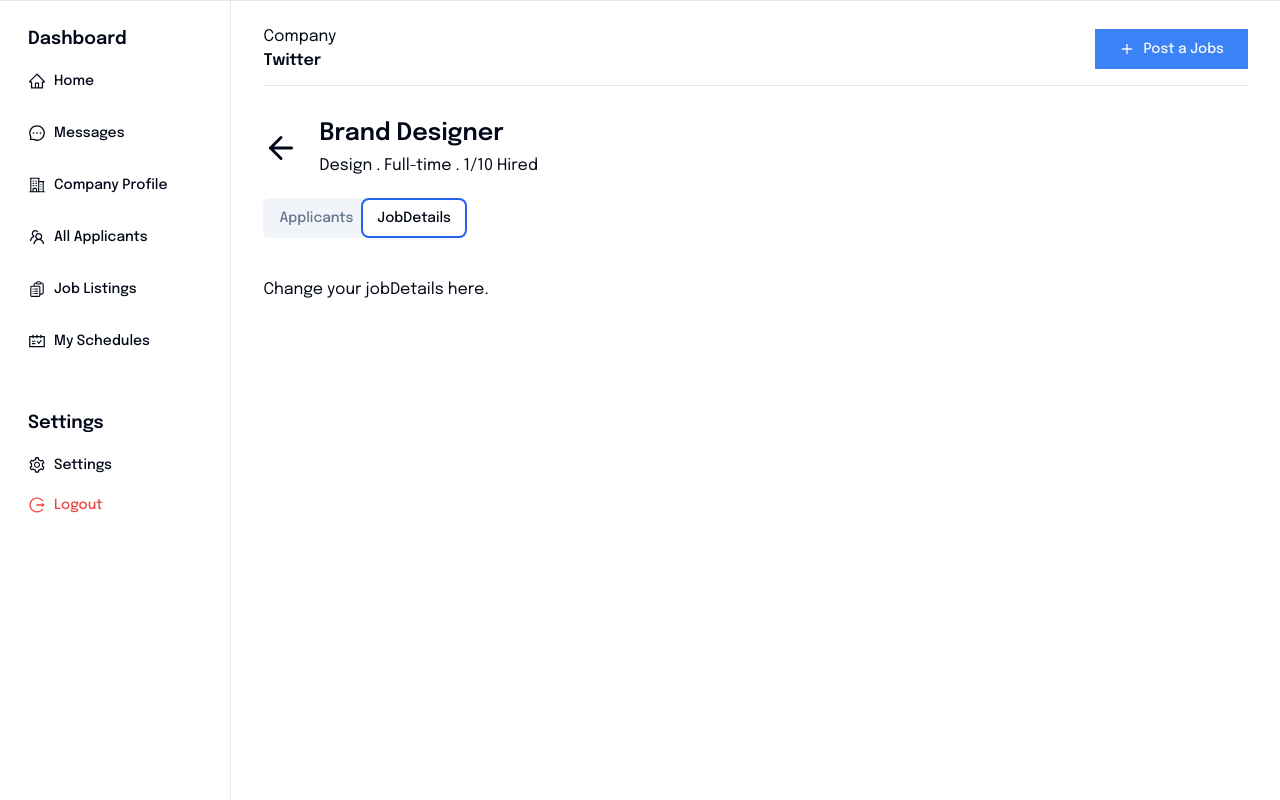
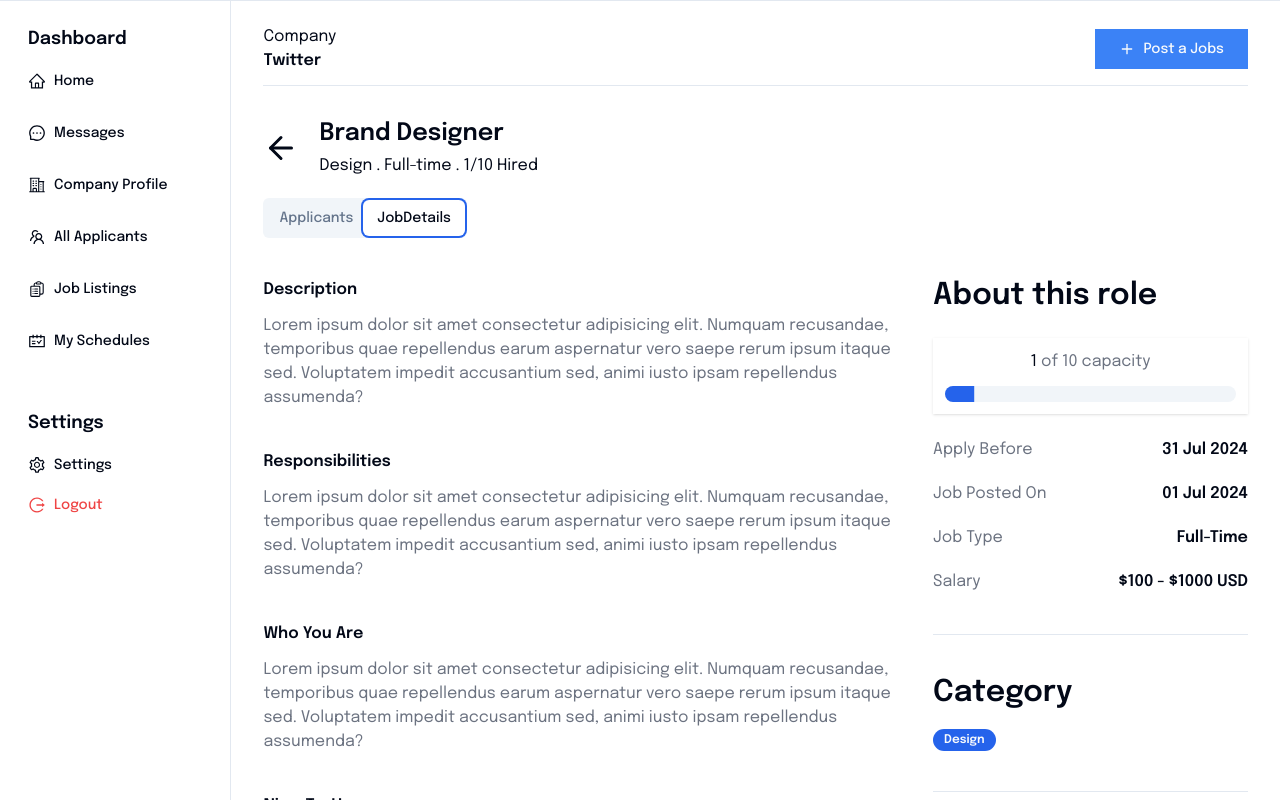
Before and after one commit to glng-swndru/altocumulus-dashboard-job, a Next.js app: page /job-detail/1 in a window 1280 px wide. Both pictures are taken after a click on the tab "JobDetails". Shown: the top 800 px of the page. Built offline with nearby package versions, Linux system fonts and the light colour scheme.

Commit message:
slicing job Detail

```diff
--- a/package.json
+++ b/package.json
@@ -14,6 +14,7 @@
     "@hookform/resolvers": "^3.9.0",
     "@radix-ui/react-dialog": "^1.1.1",
     "@radix-ui/react-label": "^2.1.0",
+    "@radix-ui/react-progress": "^1.1.0",
     "@radix-ui/react-radio-group": "^1.2.0",
     "@radix-ui/react-select": "^2.1.1",
     "@radix-ui/react-separator": "^1.1.0",
--- a/src/app/job-detail/[id]/page.tsx
+++ b/src/app/job-detail/[id]/page.tsx
@@ -4,6 +4,7 @@ import React, { FC } from "react";
 
 import { Tabs, TabsContent, TabsList, TabsTrigger } from "@/components/ui/tabs";
 import Applicants from "@/components/organisms/Applicants";
+import JobDetail from "@/components/organisms/JobDetail";
 
 interface JobDetailPageProps {}
 
@@ -31,7 +32,7 @@ const JobDetailPage: FC<JobDetailPageProps> = ({}) => {
           <Applicants />
         </TabsContent>
         <TabsContent value="jobDetails">
-          Change your jobDetails here.
+          <JobDetail />
         </TabsContent>
       </Tabs>
     </div>
--- /dev/null
+++ b/src/components/organisms/JobDetail/index.tsx
@@ -0,0 +1,136 @@
+import { Badge } from "@/components/ui/badge";
+import { Progress } from "@/components/ui/progress";
+import { Separator } from "@/components/ui/separator";
+import { PartyPopperIcon } from "lucide-react";
+import React, { FC } from "react";
+
+interface JobDetailProps {}
+
+const JobDetail: FC<JobDetailProps> = ({}) => {
+  return (
+    <div>
+      <div className="grid grid-cols-3 w-full gap-5">
+        <div className="col-span-2 space-y-10">
+          <div>
+            <div className="tex-3xl font-semibold">Description</div>
+            <div className="text-gray-500 mt-3">
+              <p>
+                Lorem ipsum dolor sit amet consectetur adipisicing elit. Numquam
+                recusandae, temporibus quae repellendus earum aspernatur vero
+                saepe rerum ipsum itaque sed. Voluptatem impedit accusantium
+                sed, animi iusto ipsam repellendus assumenda?
+              </p>
+            </div>
+          </div>
+          <div>
+            <div className="tex-3xl font-semibold">Responsibilities</div>
+            <div className="text-gray-500 mt-3">
+              <p>
+                Lorem ipsum dolor sit amet consectetur adipisicing elit. Numquam
+                recusandae, temporibus quae repellendus earum aspernatur vero
+                saepe rerum ipsum itaque sed. Voluptatem impedit accusantium
+                sed, animi iusto ipsam repellendus assumenda?
+              </p>
+            </div>
+          </div>
+          <div>
+            <div className="tex-3xl font-semibold">Who You Are</div>
+            <div className="text-gray-500 mt-3">
+              <p>
+                Lorem ipsum dolor sit amet consectetur adipisicing elit. Numquam
+                recusandae, temporibus quae repellendus earum aspernatur vero
+                saepe rerum ipsum itaque sed. Voluptatem impedit accusantium
+                sed, animi iusto ipsam repellendus assumenda?
+              </p>
+            </div>
+          </div>
+          <div>
+            <div className="tex-3xl font-semibold">Nice-To-Haves</div>
+            <div className="text-gray-500 mt-3">
+              <p>
+                Lorem ipsum dolor sit amet consectetur adipisicing elit. Numquam
+                recusandae, temporibus quae repellendus earum aspernatur vero
+                saepe rerum ipsum itaque sed. Voluptatem impedit accusantium
+                sed, animi iusto ipsam repellendus assumenda?
+              </p>
+            </div>
+          </div>
+        </div>
+        <div>
+          <div className="text-3xl font-semibold">About this role</div>
+
+          <div className="shadow p-3 text-center my-6">
+            1 <span className="text-gray-500">of 10 capacity</span>
+            <Progress className="mt-3" value={10} />
+          </div>
+
+          <div className="mb-10 space-y-5">
+            <div className="flex justify-between">
+              <div className="text-gray-500">Apply Before</div>
+              <div className="font-semibold">31 Jul 2024</div>
+            </div>
+            <div className="flex justify-between">
+              <div className="text-gray-500">Job Posted On </div>
+              <div className="font-semibold">01 Jul 2024</div>
+            </div>
+            <div className="flex justify-between">
+              <div className="text-gray-500">Job Type</div>
+              <div className="font-semibold">Full-Time</div>
+            </div>
+            <div className="flex justify-between">
+              <div className="text-gray-500">Salary</div>
+              <div className="font-semibold">$100 - $1000 USD</div>
+            </div>
+          </div>
+
+          <Separator />
+
+          <div className="my-10">
+            <div className="text-3xl font-semibold mb-4">Category</div>
+
+            <div className="space-x-5">
+              <Badge>Design</Badge>
+            </div>
+          </div>
+
+          <Separator />
+
+          <div className="my-10">
+            <div className="text-3xl font-semibold mb-4">Required skills</div>
+
+            <div className="space-x-5">
+              {["HTML", "Javascript"].map((item: string, i: number) => (
+                <Badge variant="outline" key={i}>
+                  {item}
+                </Badge>
+              ))}
+            </div>
+          </div>
+        </div>
+      </div>
+      <Separator className="my-8" />
+      <div>
+        <div className="text-3xl font-semibold">Perks & Benefits</div>
+        <div className="text-gray-500">
+          This job comes with several perks and benefits
+        </div>
+
+        <div className="grid grid-cols-4 gap-5 mt-9">
+          {[0, 1, 2].map((item: number) => (
+            <div key={item}>
+              <PartyPopperIcon className="w-10 h-10 text-primary mb-6" />
+
+              <div className="text-lg font-semibold mb-3">Full Healtcare</div>
+              <div className="text-gray-500">
+                We believe in thriving communities and that starts with our team
+                being happy and healty
+              </div>
+            </div>
+          ))}
+        </div>
+      </div>
+    </div>
+  );
+};
+
+export default JobDetail;
--- /dev/null
+++ b/src/components/ui/progress.tsx
@@ -0,0 +1,28 @@
+"use client"
+
+import * as React from "react"
+import * as ProgressPrimitive from "@radix-ui/react-progress"
+
+import { cn } from "@/lib/utils"
+
+const Progress = React.forwardRef<
+  React.ElementRef<typeof ProgressPrimitive.Root>,
+  React.ComponentPropsWithoutRef<typeof ProgressPrimitive.Root>
+>(({ className, value, ...props }, ref) => (
+  <ProgressPrimitive.Root
+    ref={ref}
+    className={cn(
+      "relative h-4 w-full overflow-hidden rounded-full bg-secondary",
+      className
+    )}
+    {...props}
+  >
+    <ProgressPrimitive.Indicator
+      className="h-full w-full flex-1 bg-primary transition-all"
+      style={{ transform: `translateX(-${100 - (value || 0)}%)` }}
+    />
+  </ProgressPrimitive.Root>
+))
+Progress.displayName = ProgressPrimitive.Root.displayName
+
+export { Progress }
```
Also changed, not shown: 1 other file (tests, documents, lock files or other folders).
